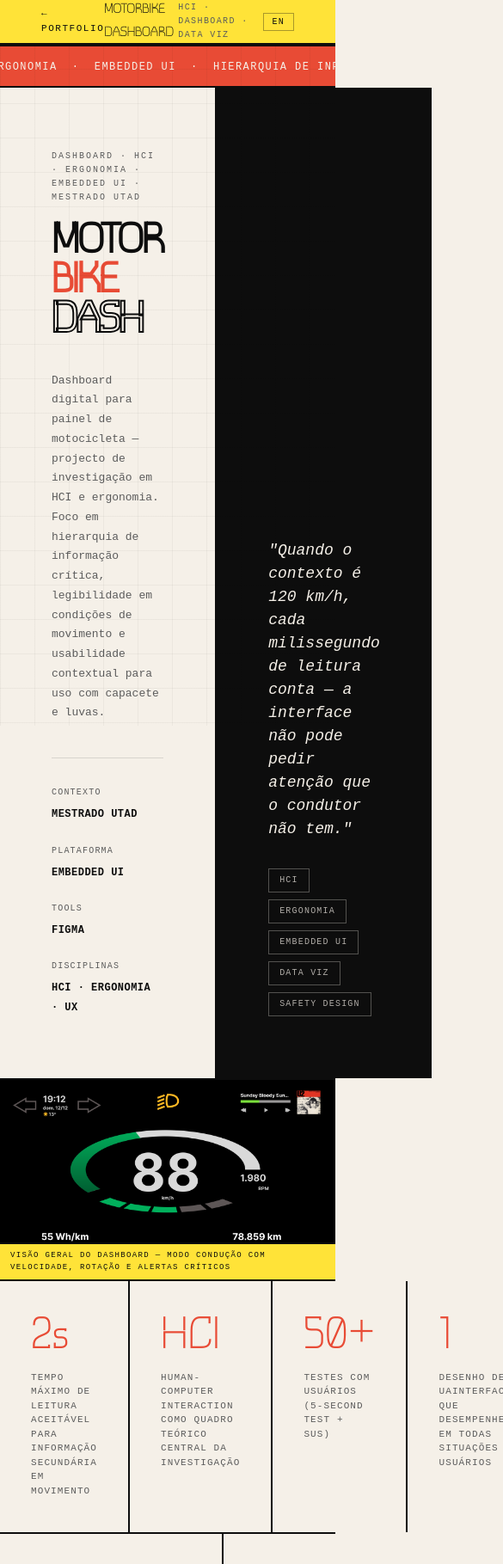
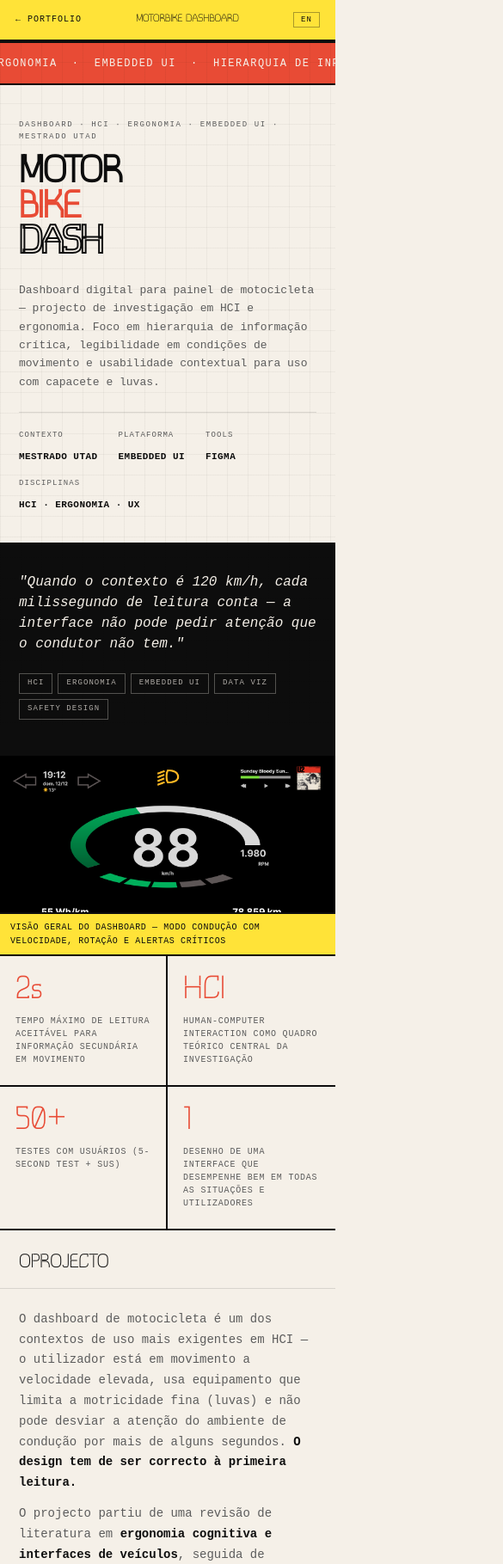
Before and after one commit to Bieldodesign/works, a plain HTML site: page motorbike.html in a window 390 px wide. Shown: the top 1819 px of the page at 86% size, 585 px wide, since content can reach past the window. Drawn offline with Linux system fonts and the light colour scheme.

Commit message:
feat(mobile): responsive 640px + Grupo Formar experience + typos motorbike
Mobile responsive (P2.3 do painel Job Search):
- assets/case-mobile.css: shared stylesheet com breakpoint 640px (mobile
  standard) e 641-900px (transição tablet)
- Cobre: hero 2→1 col, specs 4→2 col, tsec 260px+1fr→1 col empilhada,
  igrid c2/c3→1 col, nav padding reduzido, cursor:auto touch, overflow-x
  safety net
- <link> injectado em todos os 10 case studies após </style>

Portfolio Sobre (P0.8):
- Novo parágrafo about-bio com experiência Grupo Formar 2023-24 (Vitória,
  Brasil): pré-impressão, arte-finalização, InDesign, LIBRAS
- Communication axis: Produção Gráfica → Produção Gráfica · Pré-impressão
- Craft axis: nova tag Acessibilidade · LIBRAS

Case Motorbike (P0.1 typos):
- Leando → Levando
- uainterface → uma interface
- desempenhebem → desempenhe bem
- aparir → a partir
- esquisos → esboços
- aAlternativa → Alternativa
- normalização em-dash em ilbl

Assets: ico.png, ico.svg, mana_cartão_tras.png tracked.

```diff
--- a/2a.html
+++ b/2a.html
@@ -2,6 +2,7 @@
 <html lang="pt">
 <head>
 <meta charset="UTF-8">
+<link rel="icon" type="image/png" href="assets/ico.png">
 <meta name="viewport" content="width=device-width,initial-scale=1">
 <title>2A Consulting SI — Gabriel Mengável</title>
 <style>
@@ -239,6 +240,7 @@ nav {
 .rev.vis { opacity:1; transform:none; }
 
 </style>
+<link rel="stylesheet" href="assets/case-mobile.css">
 </head>
 <body>
 
--- /dev/null
+++ b/assets/case-mobile.css
@@ -0,0 +1,174 @@
+/* =========================================================================
+   Case Study — Mobile Overrides
+   Breakpoint: max-width 640px (mobile standard)
+   Autor: injectado 2026-07-10 no âmbito do painel Job Search
+   Cobre: 2a, bromelias, desconexa, entre, mana, mfm, miaufia, motorbike,
+          pierce, urucú
+   Estratégia: shared stylesheet, carregar DEPOIS do <style> inline
+              (cascade ordem final vence sem !important)
+   ========================================================================= */
+
+@media (max-width: 640px) {
+
+  /* --- Global body / grid overlay ---------------------------------------- */
+  body {
+    font-size: 15px;
+    line-height: 1.55;
+    cursor: auto;                 /* crosshair é anti-touch */
+  }
+  body::before {
+    background-size: 24px 24px;   /* grelha mais densa em mobile */
+  }
+
+  /* --- Nav sticky --------------------------------------------------------- */
+  nav {
+    padding: 0 18px;
+    height: 48px;
+    gap: 8px;
+  }
+  .nav-back {
+    font-size: 10px;
+    letter-spacing: .1em;
+    gap: 6px;
+  }
+  .nav-title {
+    font-size: 13px;
+    max-width: 140px;
+    white-space: nowrap;
+    overflow: hidden;
+    text-overflow: ellipsis;
+  }
+  .nav-cat { display: none; }     /* poupa espaço, mantém em ≥641px */
+  .nav-right { gap: 10px; }
+  #lang-toggle {
+    padding: 3px 8px;
+    font-size: 9px;
+  }
+
+  /* --- Hero split (2 col → 1 col empilhada) ------------------------------- */
+  .hero {
+    grid-template-columns: 1fr;
+    min-height: 0;
+  }
+  .hero-left {
+    padding: 40px 22px 32px;
+    border-right: none;
+    border-bottom: var(--border);
+  }
+  .hero-right {
+    padding: 32px 22px 40px;
+  }
+  .hero-cat {
+    margin-bottom: 16px;
+    font-size: 9px;
+    letter-spacing: .18em;
+  }
+  .hero-title {
+    /* clamp existente já vai para 52px min; força um pouco mais compacto */
+    font-size: clamp(40px, 12vw, 64px);
+    letter-spacing: -.02em;
+  }
+  .hero-sub {
+    margin-top: 20px;
+    font-size: 13px;
+    line-height: 1.65;
+    max-width: none;
+  }
+  .hero-meta {
+    margin-top: 24px;
+    padding-top: 20px;
+    gap: 14px 24px;
+  }
+  .hero-meta-item label { font-size: 9px; }
+  .hero-meta-item span  { font-size: 11px; }
+  .hero-quote {
+    font-size: 16px;
+    margin-bottom: 22px;
+    max-width: none;
+  }
+  .hero-tags { gap: 6px; }
+  .htag { font-size: 9px; padding: 4px 9px; }
+
+  /* --- Specs (4 col → 2 col) ---------------------------------------------- */
+  .specs {
+    grid-template-columns: 1fr 1fr;
+  }
+  .spec {
+    padding: 22px 18px;
+    border-right: none;
+    border-bottom: var(--border);
+  }
+  /* remove border-right no 4º item que ficaria dobrada */
+  .spec:nth-child(2n) { border-right: none; }
+  .spec:nth-child(odd) { border-right: var(--border); }
+  /* últimos 2 items: sem border-bottom para não duplicar com .specs border-bottom */
+  .spec:nth-last-child(-n+2) { border-bottom: none; }
+  .spec-num {
+    font-size: 40px;
+    margin-bottom: 6px;
+  }
+  .spec-lbl {
+    font-size: 10px;
+    letter-spacing: .08em;
+  }
+
+  /* --- Text section (label lateral → label acima) ------------------------- */
+  .tsec {
+    grid-template-columns: 1fr;
+  }
+  .tsec-lbl {
+    padding: 28px 22px 16px;
+    border-right: none;
+    border-bottom: 1px solid rgba(13,13,13,.12);
+    font-size: 24px;
+    letter-spacing: -.01em;
+  }
+  /* alguns tsec-lbl usam <br> hard-coded para partir palavras verticalmente;
+     em mobile, deixamos fluir horizontalmente */
+  .tsec-lbl br { display: none; }
+  .tsec-body {
+    padding: 24px 22px 36px;
+    font-size: 14px;
+    line-height: 1.7;
+    max-width: none;
+  }
+  .tsec-body p + p { margin-top: 12px; }
+
+  /* --- Image grids (c2 / c3 → 1 col empilhada) --------------------------- */
+  .igrid.c2,
+  .igrid.c3 {
+    grid-template-columns: 1fr;
+  }
+  .icell {
+    border-right: none;
+    border-bottom: var(--border);
+  }
+  .icell:last-child { border-bottom: none; }
+  .ilbl {
+    font-size: 10px;
+    padding: 8px 12px;
+    letter-spacing: .06em;
+  }
+
+  /* --- Case-específico: safety net contra overflow horizontal ------------- */
+  html, body { overflow-x: hidden; }
+  img, video { max-width: 100%; height: auto; }
+}
+
+/* =========================================================================
+   Breakpoint intermédio 641-900px opcional (tablet portrait / large phones)
+   Ajustes mínimos para transição suave — só aplicado onde faz diferença.
+   ========================================================================= */
+
+@media (min-width: 641px) and (max-width: 900px) {
+  .specs { grid-template-columns: repeat(2, 1fr); }
+  .spec { padding: 32px 28px; }
+  .spec:nth-child(2n) { border-right: none; }
+  .spec:nth-child(odd) { border-right: var(--border); }
+  .spec:nth-last-child(-n+2) { border-bottom: none; }
+  .spec:not(:nth-last-child(-n+2)) { border-bottom: var(--border); }
+  .tsec { grid-template-columns: 180px 1fr; }
+  .tsec-lbl { padding: 40px 24px; font-size: 28px; }
+  .tsec-body { padding: 40px 32px; max-width: none; }
+  .hero-left, .hero-right { padding: 56px 40px; }
+}
--- a/motorbike.html
+++ b/motorbike.html
@@ -2,6 +2,7 @@
 <html lang="pt">
 <head>
 <meta charset="UTF-8">
+<link rel="icon" type="image/png" href="assets/ico.png">
 <meta name="viewport" content="width=device-width,initial-scale=1">
 <title>Motorbike Dashboard — Gabriel Mengável</title>
 <style>
@@ -236,6 +237,7 @@ nav {
 .rev.vis { opacity:1; transform:none; }
 
 </style>
+<link rel="stylesheet" href="assets/case-mobile.css">
 </head>
 <body>
 
@@ -298,7 +300,7 @@ nav {
   <div class="spec"><div class="spec-num">50+</div>
     <div class="spec-lbl" data-pt="Testes com usuários (5-second test + SUS)" data-en="User tests (5-second test + SUS)">Testes com usuários (5-second test + SUS)</div></div>
   <div class="spec"><div class="spec-num">1</div>
-    <div class="spec-lbl" data-pt="desenho de uainterface que desempenhebem em todas situações e usuários" data-en="Interface designed to perform well in all situations and for all users">desenho de uainterface que desempenhebem em todas situações e usuários&nbsp;</div></div>
+    <div class="spec-lbl" data-pt="desenho de uma interface que desempenhe bem em todas as situações e utilizadores" data-en="Interface designed to perform well in all situations and for all users">desenho de uma interface que desempenhe bem em todas as situações e utilizadores&nbsp;</div></div>
 </div>
 
 <div class="tsec rev">
@@ -317,14 +319,14 @@ nav {
   </div>
   <div class="icell r16">
     <img src="assets/moto_alt2.png" alt="Modo nocturno">
-    <div class="ilbl" data-pt="aAlternativa de design - reprovada já na execução" data-en="Design alternative — rejected during execution">aAlternativa de design - reprovada já na execução</div>
+    <div class="ilbl" data-pt="Alternativa de design — reprovada já na execução" data-en="Design alternative — rejected during execution">Alternativa de design — reprovada já na execução</div>
   </div>
 </div>
 
 <div class="tsec rev">
   <div class="tsec-lbl" data-pt="Hie<br>rar<br>quia" data-en="Hie<br>rar<br>chy">Hie<br>rar<br>quia</div>
   <div class="tsec-body">
-    <p data-pt="A hierarquia de informação foi estruturada em <strong>três níveis: crítico, operacional e contextual</strong>. Leando em conta definições feitas aparir do estudo semiótico de esquisos de estudantes." data-en="The information hierarchy was structured into <strong>three levels: critical, operational and contextual</strong>. Taking into account definitions derived from the semiotic study of student sketches.">A hierarquia de informação foi estruturada em <strong>três níveis: crítico, operacional e contextual</strong>. Leando em conta definições feitas aparir do estudo semiótico de esquisos de estudantes.</p>
+    <p data-pt="A hierarquia de informação foi estruturada em <strong>três níveis: crítico, operacional e contextual</strong>. Levando em conta definições feitas a partir do estudo semiótico de esboços de estudantes." data-en="The information hierarchy was structured into <strong>three levels: critical, operational and contextual</strong>. Taking into account definitions derived from the semiotic study of student sketches.">A hierarquia de informação foi estruturada em <strong>três níveis: crítico, operacional e contextual</strong>. Levando em conta definições feitas a partir do estudo semiótico de esboços de estudantes.</p>
     <p data-pt="A <strong>tipografia foi escolhida por legibilidade em condições adversas</strong> — fontes com espaçamento generoso, sem serifas, com abertura de contadores ampla. Os ícones usam formas distintas (não apenas cor) para serem reconhecíveis com visão periférica ou em daltonismo." data-en="<strong>Typography was selected for legibility in adverse conditions</strong> — typefaces with generous spacing, no serifs, wide counter apertures. Icons use distinct shapes (not just colour) to be recognisable with peripheral vision or in colour blindness.">A <strong>tipografia foi escolhida por legibilidade em condições adversas</strong> — fontes com espaçamento generoso, sem serifas, com abertura de contadores ampla. Os ícones usam formas distintas (não apenas cor) para serem reconhecíveis com visão periférica ou em daltonismo.</p>
   </div>
 </div>
```
Also changed, not shown: bromelias.html (+2 -0 lines), desconexa.html (+2 -0 lines), entre.html (+2 -0 lines), mana.html (+2 -0 lines), mfm.html (+2 -0 lines), miaufia.html (+2 -0 lines), pierce.html (+2 -0 lines), portfolio.html (+5 -1 lines), urucú.html (+2 -0 lines), assets/mana_cartão_tras.png (added).
